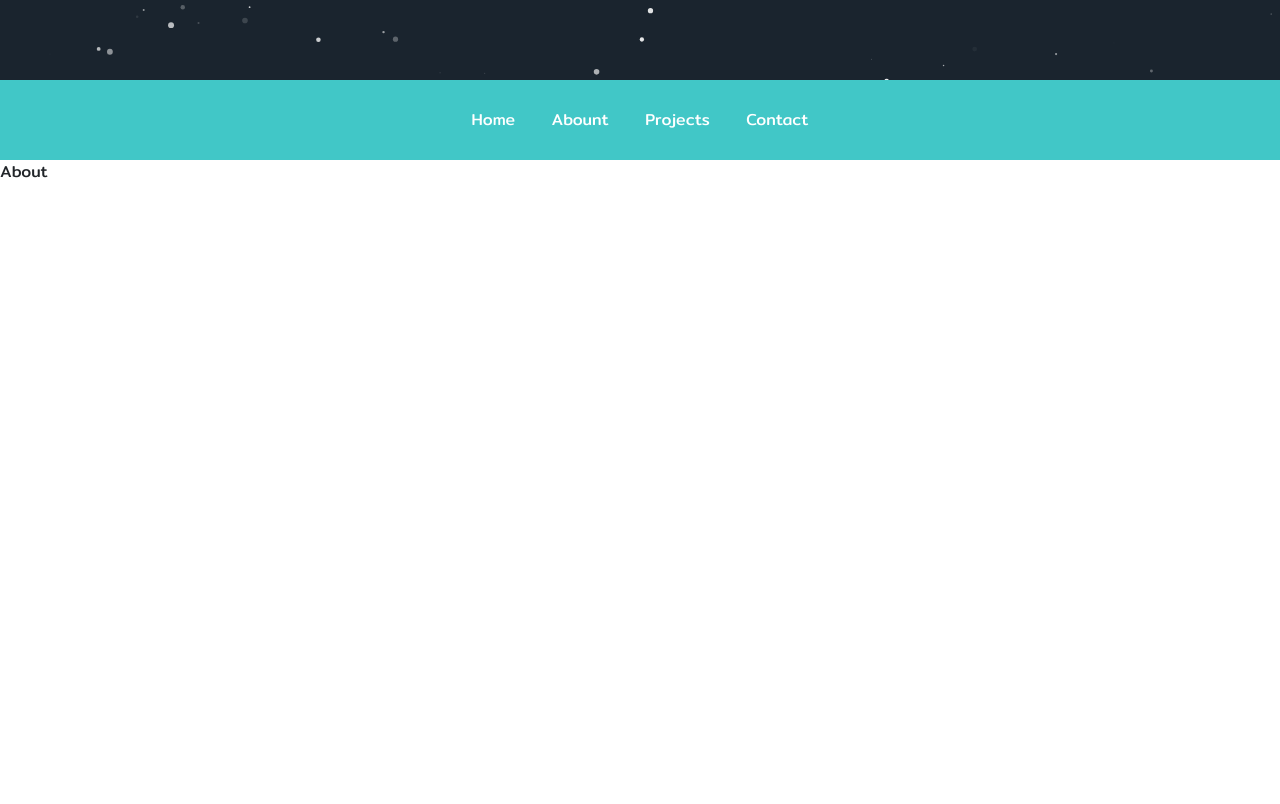
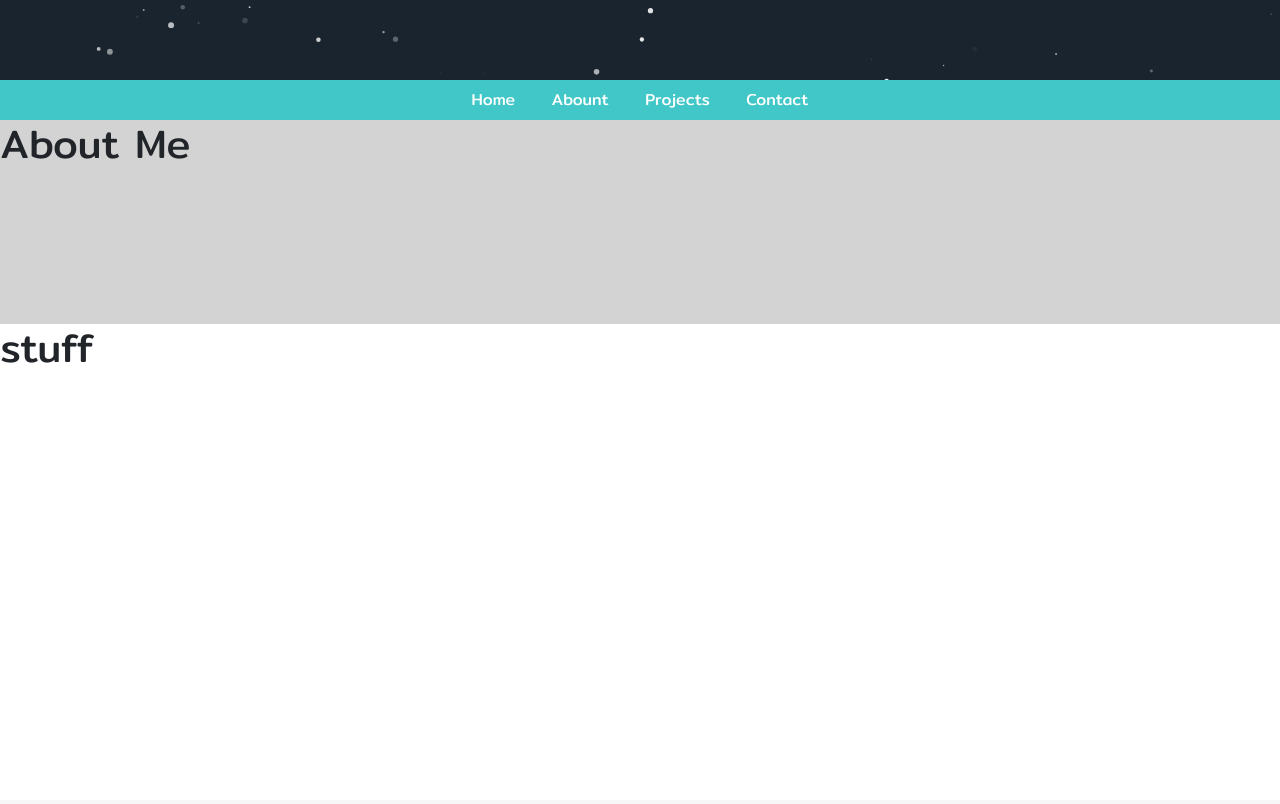
Before and after one commit to aBOBination/aBOBination.github.io, a plain HTML site: page index.html in a window 1280 px wide. Shown: the part 720-1524 px from the top of the page. Drawn offline with nearby package versions, Linux system fonts and the light colour scheme.

Commit message:
about start

```diff
--- a/assets/css/grid.css
+++ b/assets/css/grid.css
@@ -4,7 +4,7 @@ body {
     margin: 0;
     font-family: 'Mitr', sans-serif;
     display: grid;
-    grid-template-rows:  100vh 5em 100vh 100vh 100vh auto;
+    grid-template-rows:  100vh 5vh 85vh 85vh 85vh 10vh;
     grid-template-columns: auto ;
     grid-template-areas:
         "hero"
@@ -47,8 +47,24 @@ header {
     grid-area: hero;
 }
 
-#acount {
+#about {
     grid-area: about;
+    display: grid;
+    grid-template-rows:  30%;
+    grid-template-columns: auto;
+    grid-template-areas:
+        "about-title"
+        "about-content ";
+
+}
+
+#about-title {
+    grid-area: about-title;
+    background-color: lightgray;
+}
+
+#about-content {
+    grid-area: about-content;
 }
 
 #projects {
@@ -65,20 +81,25 @@ footer {
     background-color: #f7f7f7;
 }
 
+/* Particles */
 #particles-js {
     position: absolute;
     width: 100%;
-    height: 100%;
+    height: 100vh;
     background-color: #1A242E;
     background-repeat: no-repeat;
     background-size: cover;
     background-position: center;
 }
 
-
+/* Sticky Header */
 .sticky {
-    height: 5em;
-    position: fixed;
+    height: 5vh;
+    position: sticky;
     top: 0;
     width: 100%;
   }
+
+  .sticky + .content {
+    padding-top: 50px;
+  }
--- a/index.html
+++ b/index.html
@@ -28,11 +28,20 @@
 
         <div id="hero">
             <div id="particles-js"></div>
-            <h1>Robert Marks</h1>
         </div>
-        <div id="about" class="content">About</div>
+
+        <div id="about" class="content">
+            <div id="about-title">
+                <h1>About Me</h1>
+            </div>
+            <div id="about-content">
+                <h1>stuff</h1>
+            </div>
+        </div>
+
         <div id="projects">Projects</div>
         <div id="contact">Contact</div>
+
         <footer>
             <h1>Footer</h1>
         </footer>
```
